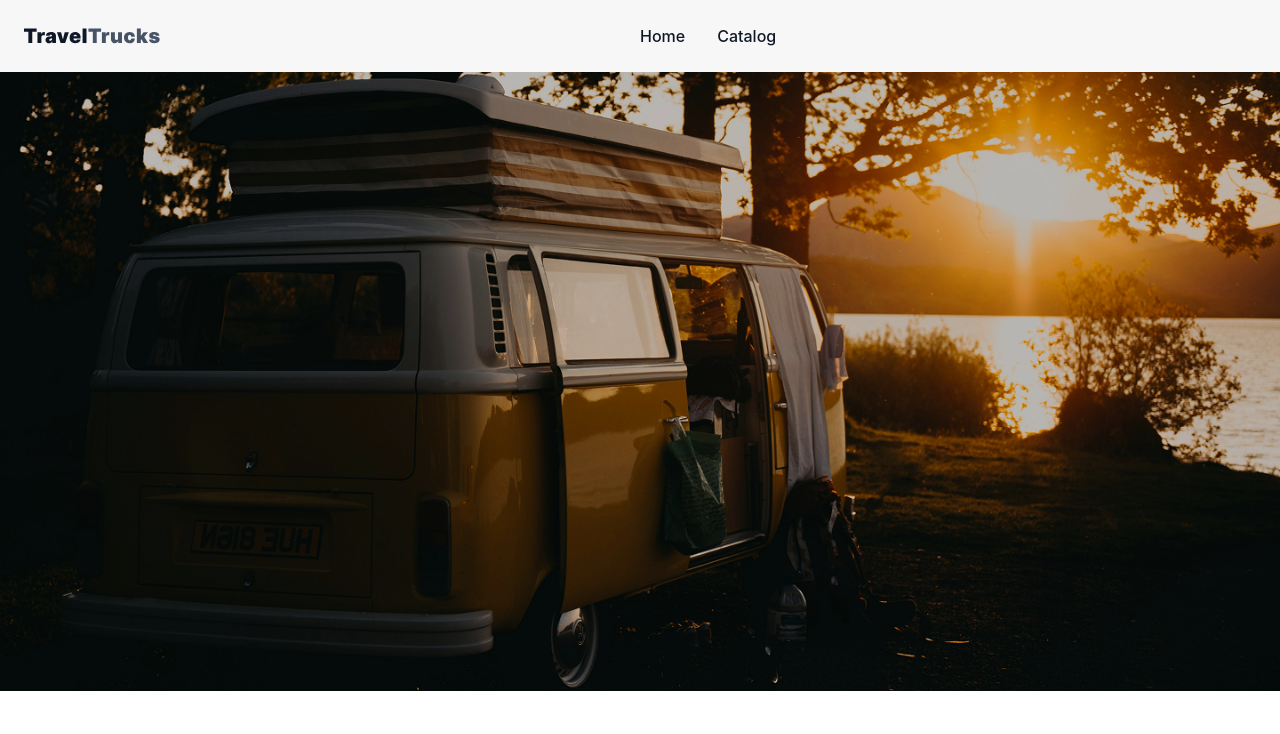
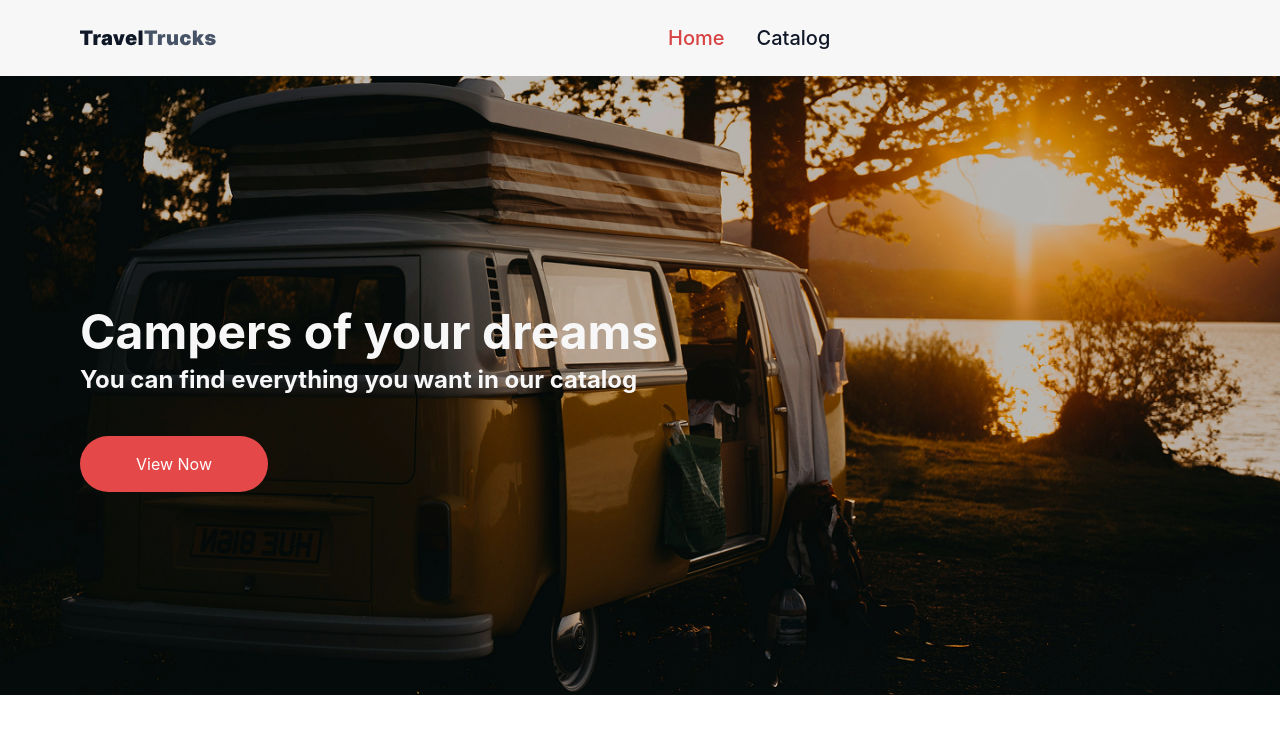
Before and after one commit to Hezaarfenn/TravelTrucks, a React (Vite) app: page / in a window 1280 px wide. Shown: the top 734 px of the page. Built offline with nearby package versions, Linux system fonts and the light colour scheme.

Commit message:
homepage finished

```diff
--- a/index.html
+++ b/index.html
@@ -1,4 +1,4 @@
-<!DOCTYPE html>
+<!doctype html>
 <html lang="en">
   <head>
     <meta charset="UTF-8" />
--- a/src/App.jsx
+++ b/src/App.jsx
@@ -1,5 +1,4 @@
 import { HomePage } from "./pages/HomePage/HomePage";
-import "./App.css";
 
 function App() {
   return (
--- a/src/components/Header/Header.jsx
+++ b/src/components/Header/Header.jsx
@@ -4,18 +4,32 @@ import logo from "/TravelTrucksLogo.svg";
 
 const Navigation = () => {
   return (
-    <div className="flex flex-1/2 p-6 bg-[#F7F7F7]">
+    <div className="flex flex-1/2 p-6 pl-20 bg-[#F7F7F7]">
       <Link to="/" className="flex w-1/2">
         <img width="136px" height="15px" src={logo} alt="logo" />
       </Link>
 
       <div className="flex w-1/2">
-        <ul className="flex gap-8 text-[#101828] font-medium">
+        <ul className="flex gap-8 text-[#101828] font-medium text-xl">
           <li>
-            <NavLink to="/">Home</NavLink>
+            <NavLink
+              to="/"
+              className={({ isActive }) =>
+                isActive ? "text-[#D84343]" : "text-[#101828]"
+              }
+            >
+              Home
+            </NavLink>
           </li>
           <li>
-            <NavLink to="/catalog">Catalog</NavLink>
+            <NavLink
+              to="/catalog"
+              className={({ isActive }) =>
+                isActive ? "text-[#D84343]" : "text-[#101828]"
+              }
+            >
+              Catalog
+            </NavLink>
           </li>
         </ul>
       </div>
--- /dev/null
+++ b/src/components/HeaderInfo/HeaderInfo.jsx
@@ -0,0 +1,21 @@
+import { Link } from "react-router-dom";
+
+const HeaderInfo = () => {
+  return (
+    <div className="absolute top-1/2 left-1/2 transform -translate-x-1/2 -translate-y-1/2 w-full px-20">
+      <div className="flex flex-col gap-2 pb-10 text-[#F7F7F7]">
+        <h1 className="text-5xl font-bold">Campers of your dreams</h1>
+        <p className="text-2xl font-bold">
+          You can find everything you want in our catalog
+        </p>
+      </div>
+      <Link to="/catalog">
+        <button className="bg-[#E44848] cursor-pointer rounded-4xl text-white py-4 px-14">
+          View Now
+        </button>
+      </Link>
+    </div>
+  );
+};
+
+export default HeaderInfo;
--- a/src/pages/HomePage/HomePage.jsx
+++ b/src/pages/HomePage/HomePage.jsx
@@ -1,11 +1,15 @@
 import Header from "../../components/Header/Header";
+import HeaderInfo from "../../components/HeaderInfo/HeaderInfo";
 import HomePicture from "/img/HomePicture.png";
 
 export const HomePage = () => {
   return (
     <>
       <Header />
-      <img width="1440px" height="696px" src={HomePicture} alt="HomePicture" />
+      <img width="100%" src={HomePicture} alt="HomePicture" />
+      <div>
+        <HeaderInfo />
+      </div>
     </>
   );
 };
```
Also changed, not shown: src/App.css (deleted).
